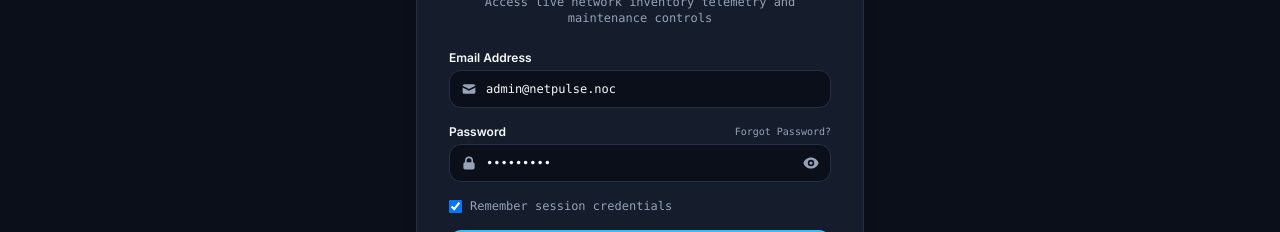
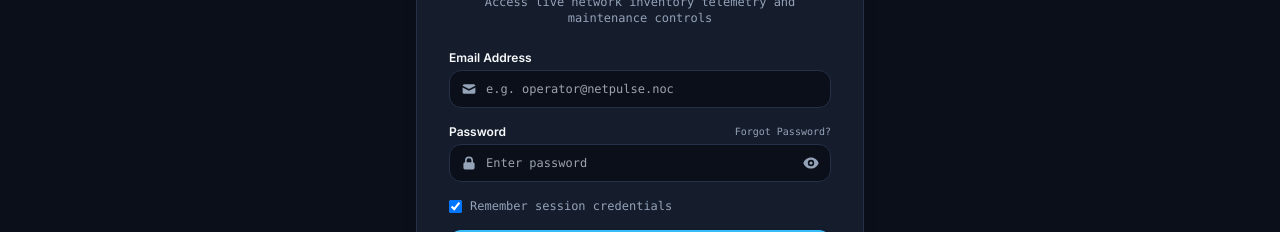
Before and after one commit to AhadBagwan/network-device-inventory-manager, a React (Vite) app in the folder frontend/: page /login in a window 1280 px wide. Shown: the part 303-535 px from the top of the page. Built offline with nearby package versions, Linux system fonts and the light colour scheme; no server answers.

Commit message:
Clear pre-filled admin credentials on Login page so inputs start clean for users

```diff
--- a/frontend/src/pages/Login.jsx
+++ b/frontend/src/pages/Login.jsx
@@ -19,8 +19,8 @@ const Login = () => {
   const navigate = useNavigate();
   const location = useLocation();
 
-  const [email, setEmail] = useState('admin@netpulse.noc');
-  const [password, setPassword] = useState('Admin@123');
+  const [email, setEmail] = useState('');
+  const [password, setPassword] = useState('');
   const [rememberMe, setRememberMe] = useState(true);
   const [showPassword, setShowPassword] = useState(false);
   const [error, setError] = useState('');
@@ -104,7 +104,7 @@ const Login = () => {
                   value={email}
                   onChange={(e) => setEmail(e.target.value)}
                   required
-                  placeholder="admin@netpulse.noc"
+                  placeholder="e.g. operator@netpulse.noc"
                   className="w-full pl-9 pr-3 py-2.5 rounded-xl bg-[var(--bg-main)] border border-[var(--border-color)] text-[var(--text-main)] font-mono focus:outline-none focus:border-[var(--accent-color)]"
                 />
               </div>
```
